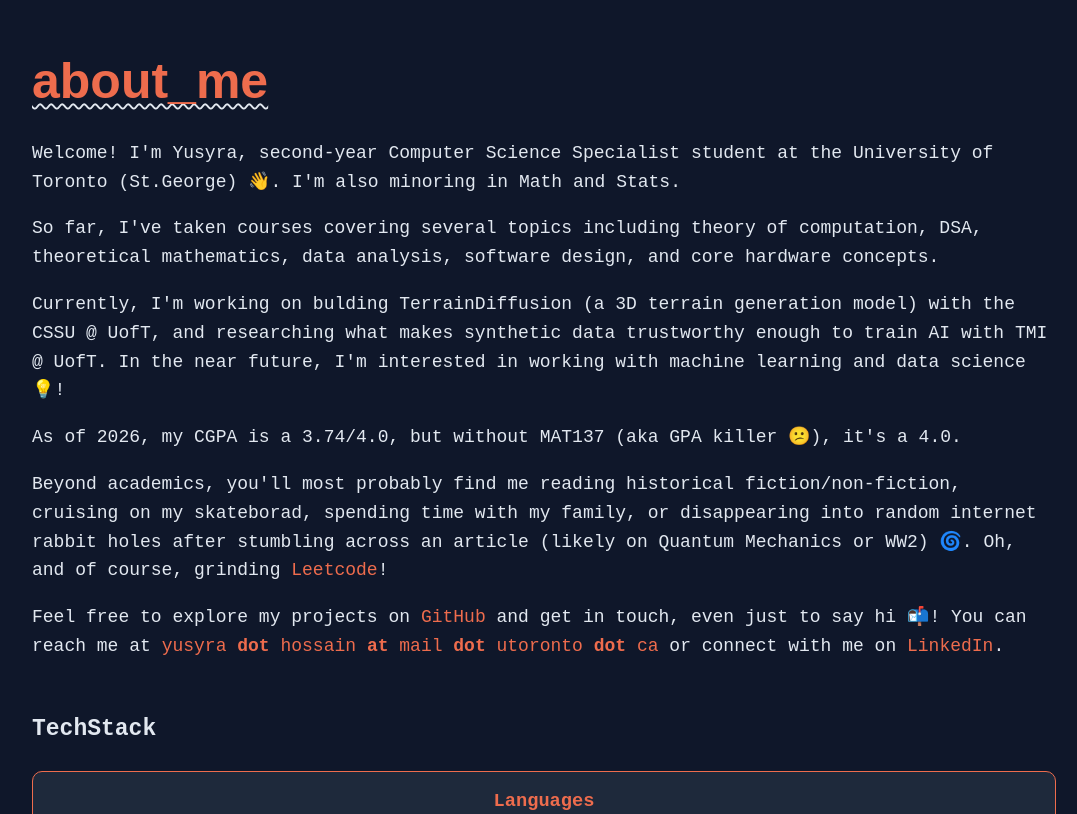
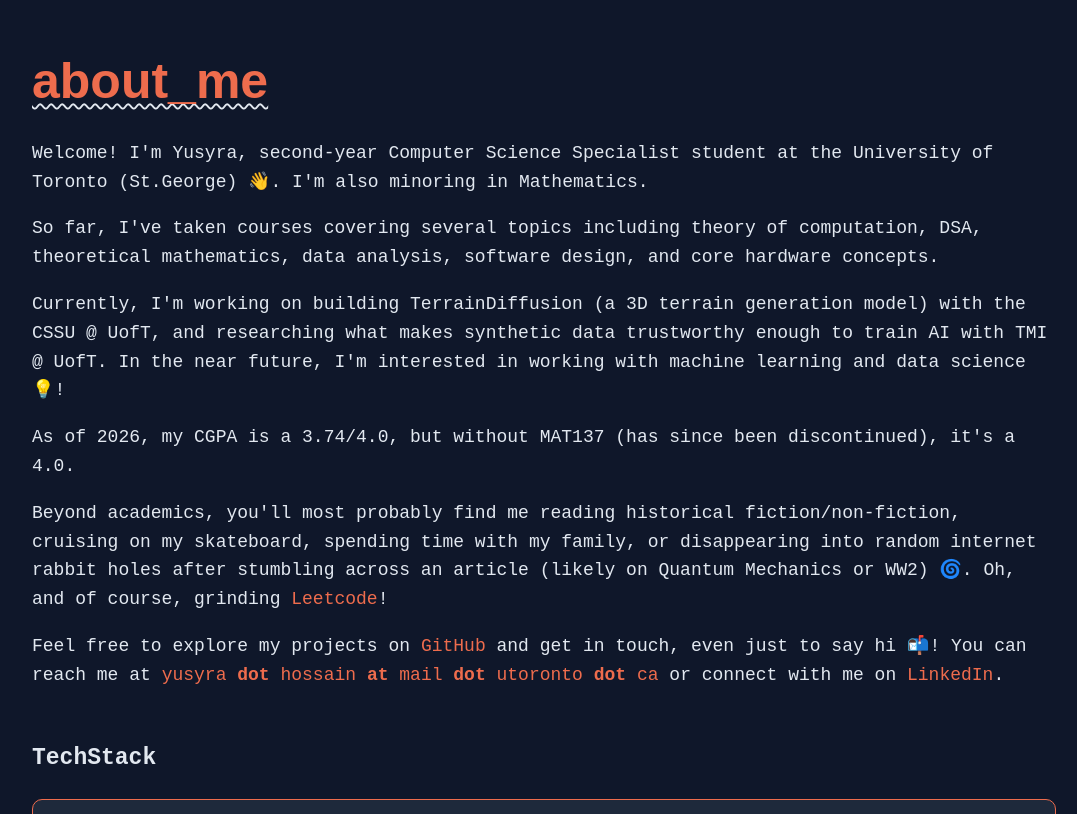
Before and after one commit to yh-cyber/yh-cyber.github.io, a plain HTML site: page index.html in a window 1280 px wide. Shown: the part 760-1574 px from the top of the page, without its empty margins (96-1173 px from the left). Drawn offline with Linux system fonts and the light colour scheme; a web font is replaced by a local one.

Commit message:
bio edit

```diff
--- a/index.html
+++ b/index.html
@@ -47,19 +47,19 @@
     <div class="about-content">
         <p>
           Welcome! I'm Yusyra, second-year Computer Science Specialist student at the University of Toronto (St.George) &#128075.
-          I'm also minoring in Math and Stats.
+          I'm also minoring in Mathematics.
         </p>
         <p>
           So far, I've taken courses covering several topics including theory of computation, DSA, theoretical mathematics, data analysis, software design, and core hardware concepts.
         </p>
         <p>
-          Currently, I'm working on bulding TerrainDiffusion (a 3D terrain generation model) with the CSSU @ UofT, and researching what makes synthetic data trustworthy enough to train AI with TMI @ UofT. In the near future, I'm interested in working with machine learning and data science &#128161!
+          Currently, I'm working on building TerrainDiffusion (a 3D terrain generation model) with the CSSU @ UofT, and researching what makes synthetic data trustworthy enough to train AI with TMI @ UofT. In the near future, I'm interested in working with machine learning and data science &#128161!
         </p>
         <p>
-          As of 2026, my CGPA is a 3.74/4.0, but without MAT137 (aka GPA killer &#128533;), it's a 4.0.
+          As of 2026, my CGPA is a 3.74/4.0, but without MAT137 (has since been discontinued), it's a 4.0.
         </p>
         <p>
-          Beyond academics, you'll most probably find me reading historical fiction/non-fiction, cruising on my skateborad, spending time with my family,
+          Beyond academics, you'll most probably find me reading historical fiction/non-fiction, cruising on my skateboard, spending time with my family,
           or disappearing into random internet rabbit holes after stumbling across an article (likely on
           Quantum Mechanics or WW2) &#127744;. Oh, and of course, grinding <span class="social-link"><a href="https://leetcode.com/u/yh-cyber/">Leetcode</a></span>!
         </p>
```
